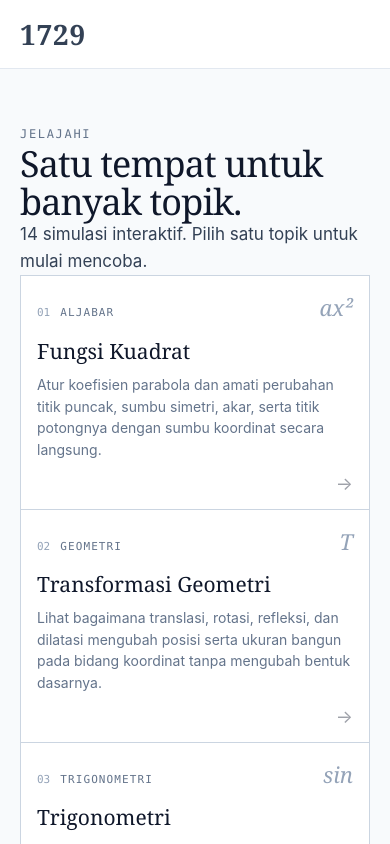
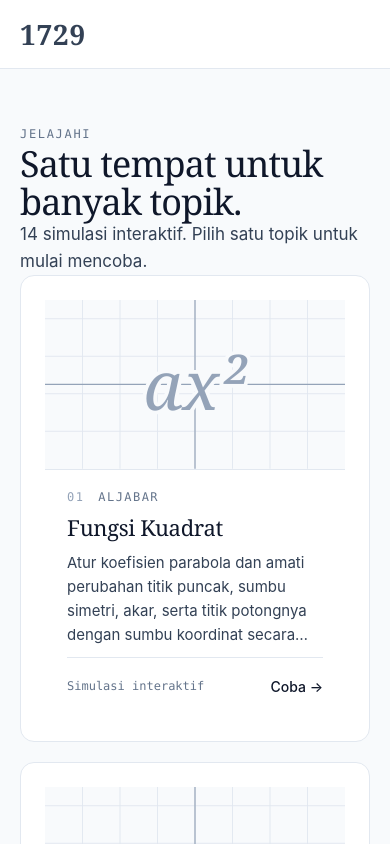
Before and after one commit to toriqafanudin23/1729, a React (Vite) app: page /simulasi in a window 390 px wide. Shown: the top 844 px of the page. Built offline with nearby package versions, Linux system fonts and the light colour scheme.

Commit message:
about page

```diff
--- a/src/App.tsx
+++ b/src/App.tsx
@@ -2,6 +2,7 @@ import { useEffect, useRef, useState } from "react";
 import { Analytics } from "@vercel/analytics/react";
 import { BrowserRouter, Navigate, Route, Routes, useLocation, useParams } from "react-router-dom";
 import LandingPage from "./pages/LandingPage";
+import AboutPage from "./pages/AboutPage";
 import CatalogPage from "./pages/CatalogPage";
 import NotFoundPage from "./pages/NotFoundPage";
 import SimulationPage from "./pages/SimulationPage";
@@ -97,6 +98,7 @@ function App() {
       <PageLoading />
       <Routes>
         <Route path="/" element={<LandingPage />} />
+        <Route path="/about" element={<AboutPage />} />
         <Route path="/simulasi" element={<CatalogPage />} />
         <Route path="/simulasi/:slug" element={<SimulationRoute />} />
         <Route path="/latihan" element={<LatihanLanding />} />
--- a/src/components/SiteFooter.tsx
+++ b/src/components/SiteFooter.tsx
@@ -3,6 +3,7 @@ import "./SiteFooter.css";
 
 const navigation = [
   { label: "Beranda", to: "/", end: true },
+  { label: "Tentang", to: "/about" },
   { label: "Simulasi", to: "/simulasi" },
   { label: "Latihan soal", to: "/latihan" },
   { label: "Slides", to: "/slides" },
--- /dev/null
+++ b/src/pages/AboutPage.css
@@ -0,0 +1,87 @@
+/* Halaman Tentang. Bergantung pada LandingPage.css (.lp, .lp-*). */
+
+.ab-hero {
+  padding-bottom: clamp(40px, 6vw, 72px);
+}
+.ab-hero::before {
+  /* kertas grafik memudar, digeser ke kanan seperti di hero landing */
+  -webkit-mask-image: radial-gradient(ellipse 70% 90% at 78% 40%, #000 0%, transparent 78%);
+  mask-image: radial-gradient(ellipse 70% 90% at 78% 40%, #000 0%, transparent 78%);
+}
+.ab-title {
+  position: relative;
+  margin: 18px 0 0;
+  max-width: 12em;
+  font-family: var(--serif);
+  font-weight: 500;
+  font-size: clamp(48px, 8.5vw, 104px);
+  line-height: 0.98;
+  letter-spacing: -0.035em;
+  color: var(--ink);
+  text-wrap: balance;
+}
+.ab-title span {
+  display: block;
+}
+
+.ab-grid {
+  display: grid;
+  grid-template-columns: 200px minmax(0, 1fr);
+  gap: clamp(24px, 6vw, 80px);
+  align-items: start;
+}
+.ab-grid__label {
+  padding-top: 8px;
+}
+
+.ab-prose {
+  display: grid;
+  gap: 20px;
+  max-width: 36em;
+  font-size: clamp(17px, 1.5vw, 19px);
+  line-height: 1.75;
+}
+.ab-prose .ab-lead {
+  font-family: var(--serif);
+  font-size: clamp(22px, 2.6vw, 30px);
+  line-height: 1.35;
+  letter-spacing: -0.01em;
+  color: var(--ink);
+}
+.ab-prose .lp-cta {
+  margin-top: 12px;
+}
+
+.ab-sign {
+  display: grid;
+  gap: 4px;
+}
+.ab-sign__hi {
+  font-size: 17px;
+}
+.ab-sign__name {
+  margin-top: 10px;
+  font-family: var(--serif);
+  font-style: italic;
+  font-size: clamp(32px, 4vw, 48px);
+  line-height: 1.1;
+  letter-spacing: -0.02em;
+  color: var(--ink);
+}
+.ab-sign__role {
+  font-family: var(--mono);
+  font-size: 12px;
+  letter-spacing: 0.12em;
+  text-transform: uppercase;
+  color: var(--mute);
+}
+
+@media (max-width: 860px) {
+  .ab-grid {
+    grid-template-columns: 1fr;
+    gap: 12px;
+  }
+  .ab-grid__label {
+    padding-top: 0;
+  }
+}
--- /dev/null
+++ b/src/pages/AboutPage.tsx
@@ -0,0 +1,89 @@
+import { Link } from "react-router-dom";
+import { SiteHeader } from "../components/SiteHeader";
+import { SiteFooter } from "../components/SiteFooter";
+import { useSeo } from "../useSeo";
+import "./LandingPage.css"; // dasar tema 1729 (kelas .lp-*)
+import "./AboutPage.css";
+
+export default function AboutPage() {
+  useSeo({
+    title: "Tentang 1729",
+    description:
+      "Mengapa 1729 dibuat: simulasi dan presentasi interaktif untuk membantu guru menjelaskan konsep matematika SMP dan SMA.",
+    path: "/about",
+  });
+
+  return (
+    <div className="lp ab">
+      <SiteHeader />
+
+      <main>
+        <section className="lp-hero ab-hero">
+          <div className="lp-wrap">
+            <p className="lp-eyebrow">Tentang</p>
+            <h1 className="ab-title">
+              <span>Matematika yang</span> <span className="lp-hero__accent">bisa dilihat.</span>
+            </h1>
+          </div>
+        </section>
+
+        <section className="lp-section lp-section--wash ab-letter">
+          <div className="lp-wrap ab-grid">
+            <p className="lp-eyebrow ab-grid__label">Latar belakang</p>
+
+            <div className="ab-prose">
+              <p className="ab-lead">
+                Tidak semua konsep matematika mudah dipahami lewat penjelasan saja. Limit, turunan, dan integral
+                menuntut imajinasi yang kuat untuk membayangkan apa yang sebenarnya terjadi.
+              </p>
+              <p>
+                Materi aljabar dan geometri pun akan jauh lebih mudah dicerna bila bentuknya bisa dilihat langsung pada
+                koordinat kartesius.
+              </p>
+              <p>
+                GeoGebra dan Desmos sudah dikenal luas untuk keperluan ini. Namun bagi banyak guru, membangun simulasi
+                di kedua aplikasi tersebut bukan pekerjaan yang ringan.
+              </p>
+              <p>
+                1729 hadir untuk menjawab masalah itu. Beragam simulasi matematika untuk materi SMP dan SMA sudah siap
+                dipakai untuk menjelaskan konsep tertentu, tanpa perlu dibuat dari nol.
+              </p>
+              <p>
+                Keunggulan lainnya adalah presentasi interaktif berbasis simulasi. Setiap langkah penjelasan
+                menggerakkan simulasinya, sehingga guru terbantu saat mengajarkan konsep yang sulit dan membutuhkan
+                imajinasi.
+              </p>
+              <p>
+                Saya juga melihat pemerintah banyak membantu pengadaan papan tulis digital di sekolah. Platform ini
+                sangat cocok dipakai pada media tersebut.
+              </p>
+
+              <div className="lp-cta">
+                <Link to="/simulasi" className="lp-btn lp-btn--solid">
+                  Jelajahi simulasi <span aria-hidden>→</span>
+                </Link>
+                <Link to="/slides" className="lp-btn lp-btn--ghost">
+                  Lihat slides
+                </Link>
+              </div>
+            </div>
+          </div>
+        </section>
+
+        <section className="lp-section">
+          <div className="lp-wrap ab-grid">
+            <p className="lp-eyebrow ab-grid__label">Dari pengembang</p>
+
+            <div className="ab-sign">
+              <p className="ab-sign__hi">Salam dari saya,</p>
+              <p className="ab-sign__name">Toriq Afanudin</p>
+              <p className="ab-sign__role">Matematikawan sekaligus programmer</p>
+            </div>
+          </div>
+        </section>
+      </main>
+
+      <SiteFooter />
+    </div>
+  );
+}
--- a/src/pages/CatalogPage.tsx
+++ b/src/pages/CatalogPage.tsx
@@ -4,6 +4,44 @@ import { SiteFooter } from "../components/SiteFooter";
 import { useSeo } from "../useSeo";
 import { SIMULATIONS, simulationPath } from "./simulations";
 import "./pages.css";
+
+/* Gambar kecil kartu: kisi dan sumbu seperti di katalog Slides,
+   dengan simbol topik (glyph) di tengah. SVG statis, ringan. */
+const GRID_X = [40, 80, 120, 160, 200, 240, 280];
+const GRID_Y = [20, 60, 100, 140];
+
+function Thumb({ glyph, label }: { glyph: string; label: string }) {
+  const size = glyph.length > 8 ? 30 : glyph.length > 4 ? 44 : 72;
+  return (
+    <svg viewBox="0 0 320 180" className="sp-thumb" role="img" aria-label={label}>
+      <g stroke="#e2e8f0" strokeWidth="1">
+        {GRID_X.map((x) => (
+          <line key={`x${x}`} x1={x} y1="0" x2={x} y2="180" />
+        ))}
+        {GRID_Y.map((y) => (
+          <line key={`y${y}`} x1="0" y1={y} x2="320" y2={y} />
+        ))}
+      </g>
+      <g stroke="#94a3b8" strokeWidth="1.25">
+        <line x1="0" y1="90" x2="320" y2="90" />
+        <line x1="160" y1="0" x2="160" y2="180" />
+      </g>
+      <text
+        x="160"
+        y="90"
+        textAnchor="middle"
+        dominantBaseline="central"
+        fontSize={size}
+        className="sp-thumb__glyph"
+        stroke="#f8fafc"
+        strokeWidth="8"
+        paintOrder="stroke"
+      >
+        {glyph}
+      </text>
+    </svg>
+  );
+}
 
 export default function CatalogPage() {
   useSeo({
@@ -24,32 +62,36 @@ export default function CatalogPage() {
             {SIMULATIONS.length} simulasi interaktif. Pilih satu topik untuk mulai mencoba.
           </p>
 
-          <ul className="sp-list" aria-label="Daftar simulasi">
+          <ul className="sp-cards" aria-label="Daftar simulasi">
             {SIMULATIONS.map((s, index) => (
               <li key={s.slug}>
                 <Link
                   to={simulationPath(s.slug)}
+                  className="sp-card"
                   aria-labelledby={`sim-${s.slug}-judul`}
                   aria-describedby={`sim-${s.slug}-ringkasan`}
                 >
-                  <span className="sp-list__top">
-                    <span className="sp-list__no" aria-hidden>
-                      {String(index + 1).padStart(2, "0")}
-                    </span>
-                    <span className="sp-list__category">{s.category}</span>
-                    <span className="sp-list__glyph" aria-hidden>
-                      {s.glyph}
-                    </span>
-                  </span>
-                  <span className="sp-list__title" id={`sim-${s.slug}-judul`}>
-                    {s.title}
-                  </span>
-                  <span className="sp-list__summary" id={`sim-${s.slug}-ringkasan`}>
-                    {s.summary}
-                  </span>
-                  <span className="sp-list__arrow" aria-hidden>
-                    →
-                  </span>
+                  <div className="sp-card__thumb" aria-hidden>
+                    <Thumb glyph={s.glyph} label={s.title} />
+                  </div>
+                  <div className="sp-card__body">
+                    <p className="sp-card__meta">
+                      <span aria-hidden>{String(index + 1).padStart(2, "0")}</span>
+                      <span>{s.category}</span>
+                    </p>
+                    <h3 className="sp-card__title" id={`sim-${s.slug}-judul`}>
+                      {s.title}
+                    </h3>
+                    <p className="sp-card__summary" id={`sim-${s.slug}-ringkasan`}>
+                      {s.summary}
+                    </p>
+                    <div className="sp-card__foot">
+                      <span>Simulasi interaktif</span>
+                      <span className="sp-card__go">
+                        Coba <span aria-hidden>→</span>
+                      </span>
+                    </div>
+                  </div>
                 </Link>
               </li>
             ))}
--- a/src/pages/LandingPage.css
+++ b/src/pages/LandingPage.css
@@ -168,6 +168,21 @@ html {
   letter-spacing: -0.025em;
   color: var(--ink);
   text-wrap: balance;
+}
+
+/* Tagline besar: dua baris, kata kedua lebih redup (senada .lp-statement span) */
+.lp-hero h1.lp-hero__tagline {
+  margin: 18px 0 24px;
+  font-size: clamp(52px, 9vw, 112px);
+  line-height: 0.98;
+  letter-spacing: -0.035em;
+}
+.lp-hero__tagline span {
+  display: block;
+}
+.lp-hero__accent {
+  font-style: italic;
+  color: var(--soft);
 }
 
 .lp-lead {
--- a/src/pages/LandingPage.tsx
+++ b/src/pages/LandingPage.tsx
@@ -556,10 +556,12 @@ export default function Landing() {
         <section className="lp-hero">
           <div className="lp-wrap lp-hero__grid">
             <div className="lp-hero__copy">
-              <p className="lp-eyebrow">Math in Cartesian</p>
-              <h1>Pahami matematika dengan melihatnya.</h1>
+              <p className="lp-eyebrow">1729</p>
+              <h1 className="lp-hero__tagline">
+                <span>Math in</span> <span className="lp-hero__accent">Cartesian.</span>
+              </h1>
               <p className="lp-lead">
-                1729 adalah ruang simulasi interaktif. Geser satu titik, dan lihat seluruh konsep ikut bergerak, dari
+                Pahami matematika dengan melihatnya. 1729 adalah ruang simulasi interaktif. Geser satu titik, dan lihat seluruh konsep ikut bergerak, dari
                 fungsi kuadrat sampai integral Riemann.
               </p>
               <div className="lp-cta">
--- a/src/pages/pages.css
+++ b/src/pages/pages.css
@@ -157,131 +157,110 @@
   margin-top: 16px;
 }
 
-/* Petak bergaris tipis (sama dengan daftar topik di landing page).
-   Tinggi tiap baris mengikuti petak terpanjang di baris itu. */
-.sp-list {
+/* Kartu katalog (gaya sama dengan kartu di katalog Slides: .sl-card).
+   Tinggi tiap baris mengikuti kartu terpanjang di baris itu. */
+.sp-cards {
   display: grid;
-  grid-template-columns: repeat(auto-fill, minmax(min(100%, 300px), 1fr));
+  grid-template-columns: repeat(auto-fill, minmax(min(100%, 340px), 1fr));
+  gap: 20px;
   margin-top: clamp(32px, 5vw, 48px);
-  border-top: 1px solid var(--line-strong);
-  border-left: 1px solid var(--line-strong);
 }
-
-.sp-list > li {
+.sp-cards > li {
   display: flex;
 }
 
-.sp-list a {
+.sp-card {
   display: flex;
   flex-direction: column;
-  gap: 10px;
   width: 100%;
-  padding: 20px 22px 18px;
-  background: var(--paper);
-  border-right: 1px solid var(--line-strong);
-  border-bottom: 1px solid var(--line-strong);
-  transition: background 0.18s ease;
+  overflow: hidden;
+  background: #fff;
+  border: 1px solid var(--line-strong);
+  border-radius: 14px;
+  transition: border-color 0.18s ease, transform 0.18s ease, box-shadow 0.18s ease;
+}
+.sp .sp-card:hover {
+  border-color: var(--ink);
+  transform: translateY(-2px);
+  box-shadow: 0 18px 36px -22px rgba(15, 23, 42, 0.35);
+}
+.sp .sp-card:focus-visible {
+  outline: 2px solid var(--ink);
+  outline-offset: 3px;
 }
 
-.sp-list a:hover,
-.sp-list a:focus-visible {
-  background: #f1f5f9;
+.sp-card__thumb {
+  aspect-ratio: 16 / 9;
+  background: var(--wash);
+  border-bottom: 1px solid var(--line);
+}
+.sp-thumb {
+  display: block;
+  width: 100%;
+  height: 100%;
+}
+.sp-thumb__glyph {
+  font-family: var(--serif);
+  font-style: italic;
+  fill: var(--soft);
+  transition: fill 0.18s ease;
+}
+.sp-card:hover .sp-thumb__glyph,
+.sp-card:focus-visible .sp-thumb__glyph {
+  fill: var(--ink);
 }
 
-/* Outline di dalam petak supaya tidak tertimpa petak tetangga. */
-.sp-list a:focus-visible {
-  outline-offset: -3px;
+.sp-card__body {
+  display: flex;
+  flex: 1;
+  flex-direction: column;
+  gap: 10px;
+  padding: 20px 22px 22px;
 }
-
-/* Baris atas: nomor dan kategori di kiri, simbol di kanan. */
-.sp-list__top {
+.sp-card__meta {
   display: flex;
-  align-items: baseline;
-  gap: 10px;
-}
-
-.sp-list__no {
-  font-family: var(--mono);
-  font-size: 11px;
-  font-variant-numeric: tabular-nums;
+  gap: 14px;
+  font: 12px var(--mono);
+  letter-spacing: 0.12em;
+  text-transform: uppercase;
   color: var(--soft);
 }
-
-.sp-list__category {
-  font-family: var(--mono);
-  font-size: 11px;
-  letter-spacing: 0.1em;
-  text-transform: uppercase;
+.sp-card__meta span:last-child {
   color: var(--mute);
 }
-
-.sp-list__glyph {
-  margin-left: auto;
-  padding-left: 8px;
-  font-family: var(--serif);
-  font-size: 22px;
-  font-style: italic;
-  line-height: 1.2;
-  white-space: nowrap;
-  color: var(--soft);
-  transition: color 0.18s ease;
-}
-
-.sp-list a:hover .sp-list__glyph,
-.sp-list a:focus-visible .sp-list__glyph {
-  color: var(--ink);
-}
-
-.sp-list__title {
-  margin-top: 6px;
-  font-family: var(--serif);
-  font-size: 23px;
-  line-height: 1.2;
+.sp-card__title {
+  font: 500 clamp(24px, 2.4vw, 28px) / 1.12 var(--serif);
+  letter-spacing: -0.015em;
   color: var(--ink);
   text-wrap: balance;
 }
-
-.sp-list__summary {
+.sp-card__summary {
   display: -webkit-box;
   -webkit-box-orient: vertical;
-  -webkit-line-clamp: 5;
-  line-clamp: 5;
+  -webkit-line-clamp: 4;
+  line-clamp: 4;
   overflow: hidden;
-  font-size: 14px;
-  line-height: 1.55;
+  font-size: 15px;
+  line-height: 1.6;
+}
+.sp-card__foot {
+  display: flex;
+  align-items: center;
+  justify-content: space-between;
+  gap: 6px 12px;
+  margin-top: auto;
+  padding-top: 14px;
+  border-top: 1px solid var(--line);
+  font: 12px var(--mono);
   color: var(--mute);
 }
-
-.sp-list__arrow {
-  align-self: flex-end;
-  margin-top: auto;
-  padding-top: 4px;
-  font-size: 18px;
-  line-height: 1;
+.sp-card__go {
+  font: 500 14px var(--sans);
   color: var(--ink);
-  opacity: 0;
-  transition: opacity 0.18s ease;
+  transition: transform 0.18s ease;
 }
-
-.sp-list a:hover .sp-list__arrow,
-.sp-list a:focus-visible .sp-list__arrow {
-  opacity: 1;
-}
-
-@media (max-width: 420px) {
-  .sp-list a {
-    padding: 18px 16px 16px;
-  }
-
-  .sp-list__title {
-    font-size: 21px;
-  }
-}
-
-@media (hover: none) {
-  .sp-list__arrow {
-    opacity: 0.4;
-  }
+.sp-card:hover .sp-card__go {
+  transform: translateX(3px);
 }
 
 /* Label konsep (dipakai di halaman simulasi) */
```
